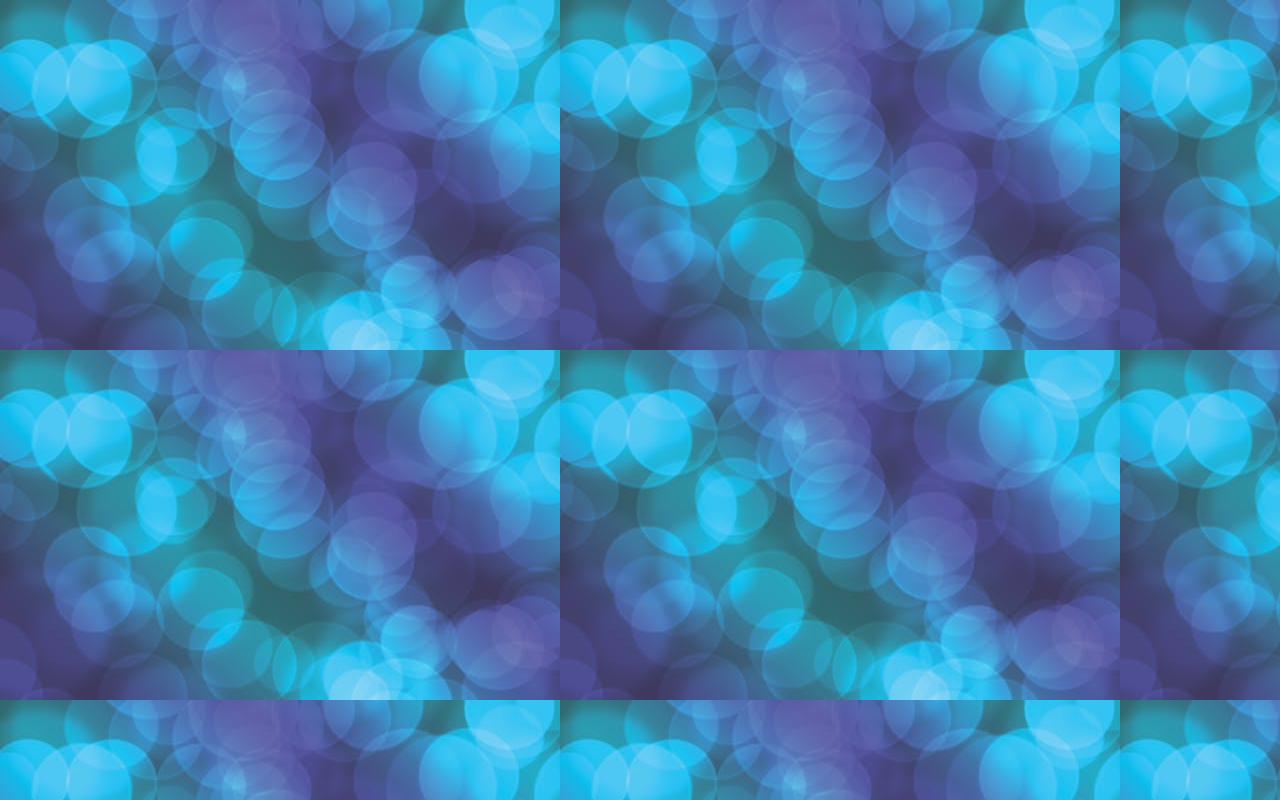
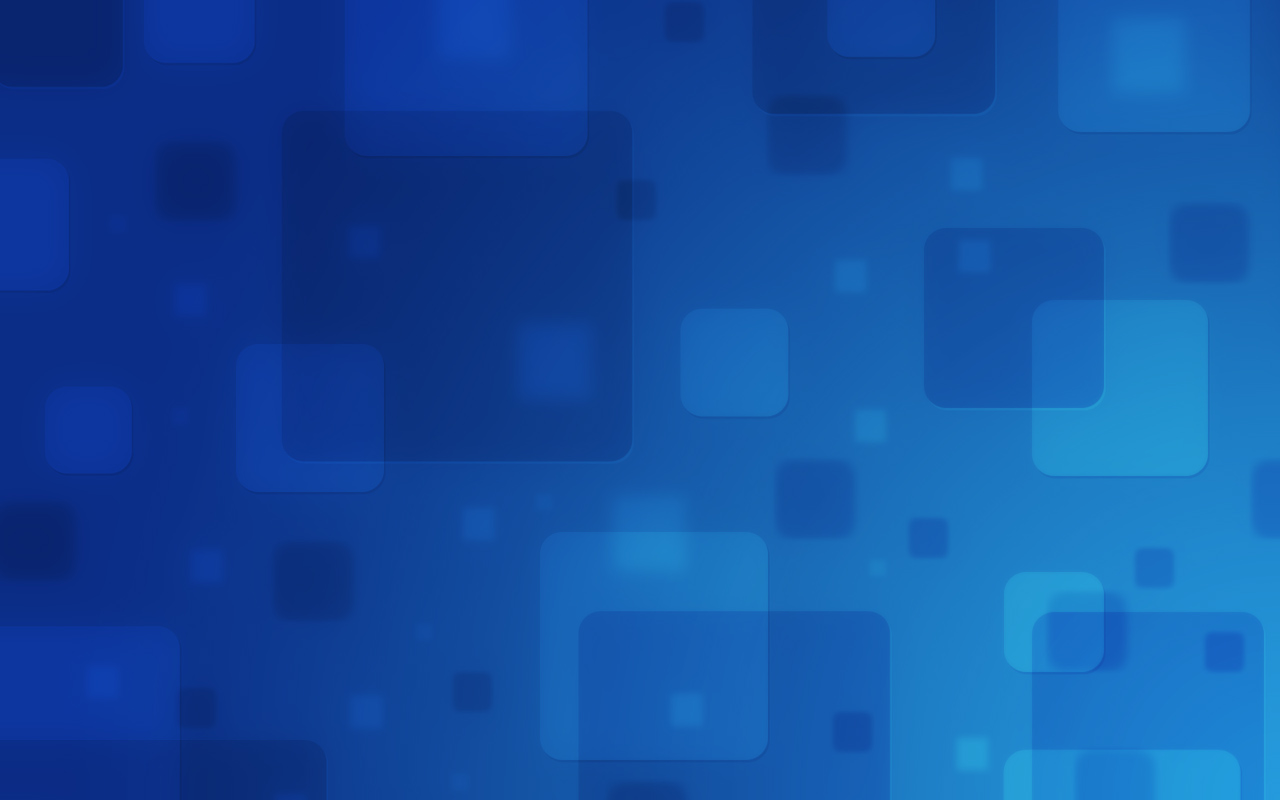
Before and after one commit to hshar/devopsIQ, a plain HTML site: page devopsIQ/index.html in a window 1280 px wide. Drawn offline with Linux system fonts and the light colour scheme.

Commit message:
Revert "changed background"
This reverts commit 24b2373c9ba7771f772e75184cdc84b04a5199a9.

```diff
--- a/devopsIQ/index.html
+++ b/devopsIQ/index.html
@@ -1,5 +1,5 @@
 <html>
 <title>CICD Website</title>
-<body background="images/2.jpeg">
+<body background="images/1.jpg">
 </body>
 </html>
```
